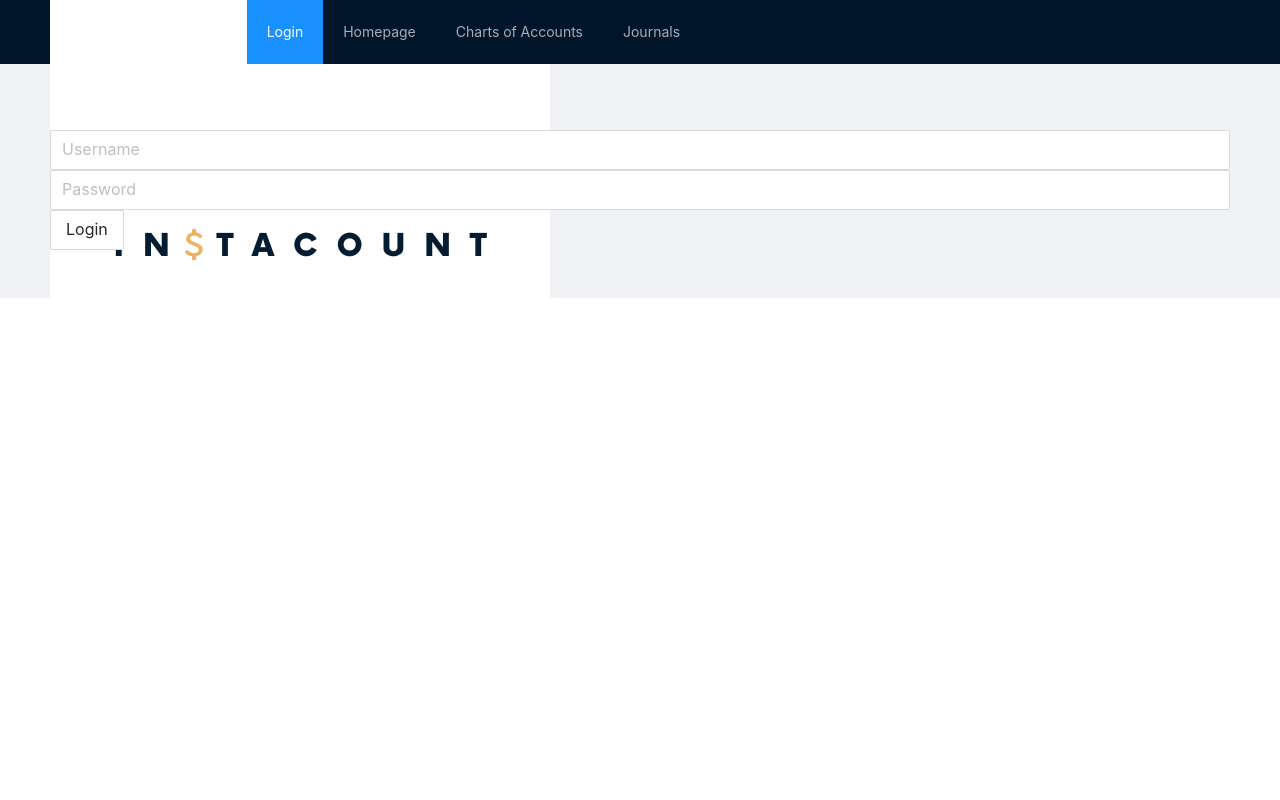
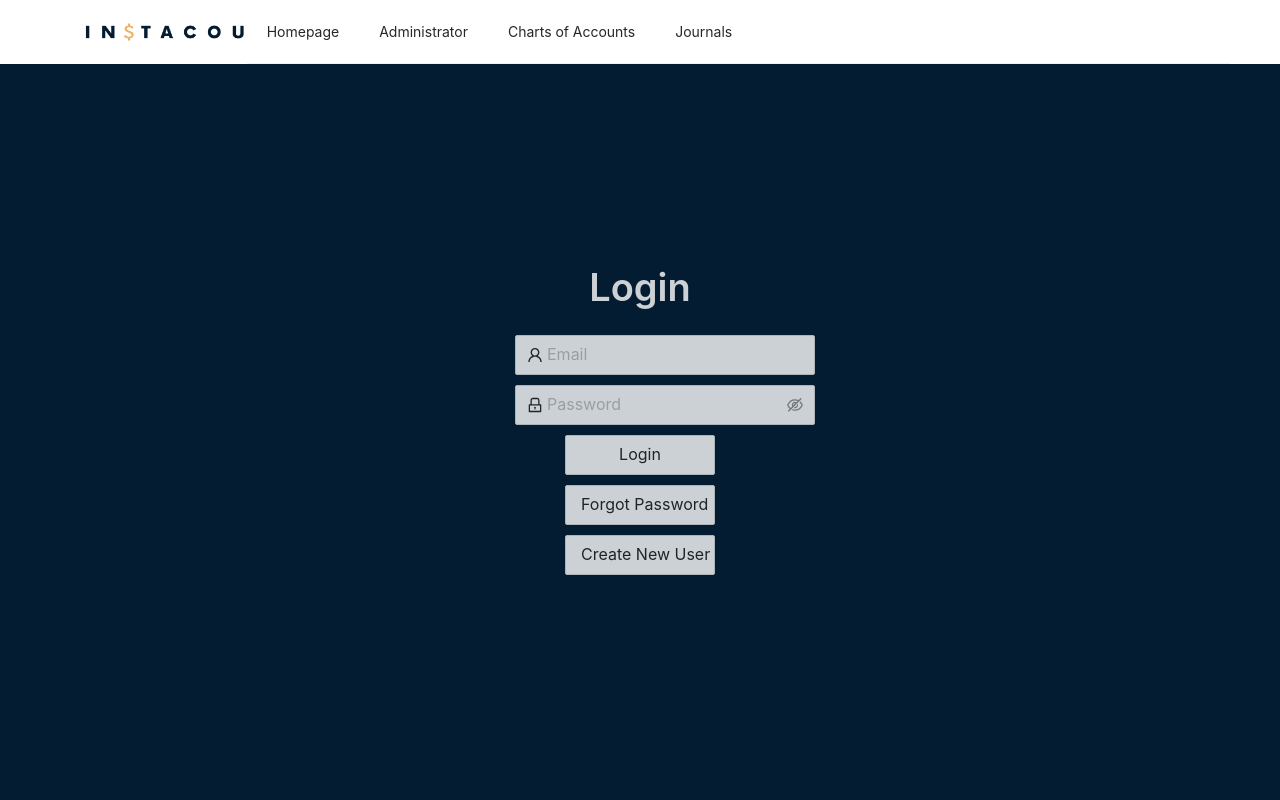
Before and after one commit to jmurph1924/sad-web, a React (Create React App) app: page / in a window 1280 px wide. Shown: the top 800 px of the page. Built offline with nearby package versions, Linux system fonts and the light colour scheme.

Commit message:
I did a lot with the login

```diff
--- a/package.json
+++ b/package.json
@@ -13,6 +13,7 @@
     "react-redux": "^8.0.2",
     "react-router-dom": "^6.4.0",
     "react-scripts": "5.0.1",
+    "redux": "^4.2.0",
     "web-vitals": "^2.1.4"
   },
   "scripts": {
@@ -38,5 +39,8 @@
       "last 1 firefox version",
       "last 1 safari version"
     ]
+  },
+  "devDependencies": {
+    "less": "^4.1.3"
   }
 }
--- a/src/App.js
+++ b/src/App.js
@@ -1,37 +1,46 @@
 import "antd/dist/antd.min.css"
-import { BrowserRouter, Route, Routes} from 'react-router-dom'
-import { Layout, Menu, Row, Col } from 'antd'
+import { BrowserRouter, Route, Routes, Link} from 'react-router-dom'
+import { Layout, Menu, Row, Col, Typography } from 'antd'
 
 import Login from './components/Login/Login'
 import Homepage from './components/Homepage/Homepage';
+import Administrator from "./components/Administrator/Administrator";
 
 const { Header, Footer, Content } = Layout;
 
 function App() {
+  const loggedIn = true;
 
   return (
 
-        <Layout className="layout">
+        <Layout>
           <BrowserRouter>
-          <Header>
-            <Row>
+          <Header style={{background: "white"}}>
+            {loggedIn === true ?
+            <Row >
               <Col span={4}>
-                <img src={require('./images/instacount.png')} alt="Instacount" className="logo"/>
+                <img src={require('./images/instacount.png')} style={{width: "274px", marginBottom: "10px", paddingLeft: "0px"}} alt="Instacount" className="logo"/>
               </Col>
               <Col span={20}>
                 <Menu
-                  theme="dark"
+                  theme="white"
                   mode="horizontal"
                   defaultSelectedKeys={['login']}
                 >
-                  <Menu.Item key="login">
-                    Login
+                  <Menu.Item key="homepage">
+                    <Link to="/homepage">
+                      Homepage
+                    </Link>
                   </Menu.Item>
-                  <Menu.Item key="homepage">
-                    Homepage
+                  <Menu.Item key="administrator">
+                    <Link to="/administrator">
+                      Administrator
+                    </Link>
                   </Menu.Item>
                   <Menu.Item key="chartsofaccounts">
-                    Charts of Accounts
+                    <Link to="/">
+                      Charts of Accounts
+                    </Link>
                   </Menu.Item>
                   <Menu.Item key="journals">
                     Journals
@@ -39,11 +48,21 @@ function App() {
                 </Menu>
               </Col>
             </Row>
+            :
+            <>
+             <Row >
+              <Col span={4}>
+                <img src={require('./images/instacount.png')} style={{width: "274px", marginBottom: "10px", paddingLeft: "0px"}} alt="Instacount" className="logo"/>
+              </Col>
+             </Row>
+            </>
+          }
           </Header>
-          <Content style={{ padding: '0 50px' }}>
+          <Content style={{ padding: '0 500px', background: "#041C32", height: "850px" }}>
             <Routes>
               <Route path="/" element={<Login />} />
               <Route path="/homepage" element={<Homepage />} />
+              <Route path="/administrator" element={<Administrator />} />
               {/* <Route exact path="/chartofaccounts">
                 <Chartofaccounts />
               </Route>
@@ -52,8 +71,17 @@ function App() {
               </Route> */}
             </Routes>
           </Content>
-          <Footer style={{ textAlign: 'center' }}>
-
+          <Footer style={{ textAlign: 'center'}}>
+            <Row style={{color: "white" }}>
+                <Col span={4}>
+                  <img src={require('./images/instacount.png')} style={{width: "274px", alignContent: "left"}} alt="Instacount" className="logo"/>
+                </Col>
+                <Col span={16}>
+                  <Typography.Text style={{opacity: ".6"}}>
+                    This website is brought to you by Jonathan Murphree, Bray Torres, Julianny Pinott, and Cliff Herr
+                  </Typography.Text>
+                </Col>
+            </Row>
           </Footer>
          </BrowserRouter>
         </Layout>
--- a/src/App.css
+++ b/src/App.less
@@ -1,10 +1,5 @@
 .App {
   text-align: center;
-}
-
-.App-logo {
-  height: 40vmin;
-  pointer-events: none;
 }
 
 @media (prefers-reduced-motion: no-preference) {
--- /dev/null
+++ b/src/components/Administrator/Administrator.js
@@ -0,0 +1,29 @@
+import * as React from "react";
+import { UserOutlined, LockOutlined } from '@ant-design/icons';
+import { Row, Col, Button, Typography, Input, Collapse} from "antd"
+import "./Administrator.css"
+
+
+const Administrator = () => {
+
+    const buttonClick = (e) => {
+
+    }
+
+    return (
+        <div className="loginContainer">
+            <Row style={{justifyContent: "center"}}>
+                <Collapse defaultActiveKey={['1']} style={{width: "900px", marginTop: "100px"}} >
+                    <Collapse.Panel header="Users" key="1">
+                    </Collapse.Panel>
+                    <Collapse.Panel header="" key="2">
+                    </Collapse.Panel>
+                    <Collapse.Panel header="This is Collapse.Panel header 3" key="3">
+                    </Collapse.Panel>
+                </Collapse>
+            </Row>
+        </div>
+    );
+}
+
+export default Administrator;
--- /dev/null
+++ b/src/components/Login/Login.css
@@ -0,0 +1,20 @@
+.loginContainer{
+    padding: 0 10px;
+}
+
+.pageTitle {
+    margin-top: 25px;
+    margin-top: 20px;
+}
+
+.TypographyTitle {
+    display: grid;
+    text-align: center;
+    margin-top: 200px;
+}
+
+.Input {
+    width: 300px;
+    margin: 5px;
+    opacity: .8;
+}
--- a/src/components/Login/Login.js
+++ b/src/components/Login/Login.js
@@ -1,7 +1,7 @@
 import * as React from "react";
-import { useSelector, useDispatch } from "react-redux";
+import { UserOutlined, LockOutlined } from '@ant-design/icons';
 import { Row, Col, Button, Typography, Input} from "antd"
-import styles from "./Login.less"
+import "./Login.css"
 
 
 const Login = () => {
@@ -11,18 +11,34 @@ const Login = () => {
     }
 
     return (
-        <div classname={styles.loginContainer}>
-            <Row>
-                <Typography.Title className={styles.TypographyTitle}>InstaCount</Typography.Title>
+        <div className="loginContainer">
+            <Row style={{justifyContent: "center"}}>
+                <Col>
+                    <Typography.Title className="TypographyTitle" style={{color: "white", opacity: ".8"}}>Login</Typography.Title>
+                </Col>
             </Row>
-            <Row>
-                <Input size="large" placeholder="Username"/>
+            <Row style={{justifyContent: "center"}}>
+                <Col>
+                    <Input className="Input" size="large" placeholder="Email" prefix={<UserOutlined />}/>
+                </Col>
             </Row>
-            <Row>
-                <Input size="large" placeholder="Password"/>
+            <Row style={{justifyContent: "center"}}>
+                <Col>
+                    <Input.Password className="Input" size="large" placeholder="Password" prefix={<LockOutlined />}/>
+                </Col>
             </Row>
-            <Row>
-                <Button size="large">Login</Button>
+            <Row style={{justifyContent: "center"}} >
+                <Col>
+                    <Button size="large" style={{width: "150px", margin: "5px", opacity: ".8"}}>Login</Button>
+                </Col>
+                <Col>
+                    <Button size="large" style={{width: "150px", margin: "5px", opacity: ".8"}}>Forgot Password</Button>
+                </Col>
+            </Row>
+            <Row style={{justifyContent: "center"}} >
+                <Col>
+                    <Button size="large" style={{width: "150px", margin: "5px", opacity: ".8"}}>Create New User</Button>
+                </Col>
             </Row>
         </div>
     );
--- a/src/components/Login/Login.less
+++ /dev/null
@@ -1,14 +0,0 @@
-.loginContainer{
-    padding: 0 10px;
-
-
-    .pageTitle {
-        margin-top: 25px;
-        margin-top: 20px;
-    }
-
-    .TypographyTitle {
-        display: grid;
-        text-align: center;
-    }
-}
```
Also changed, not shown: src/components/Login/hooks.js (added, +9 -0 lines), src/models/login.js (+9 -3 lines), src/components/Administrator/Administrator.css (added), src/images/instacount.png, 1 other file (tests, documents, lock files or other folders).
